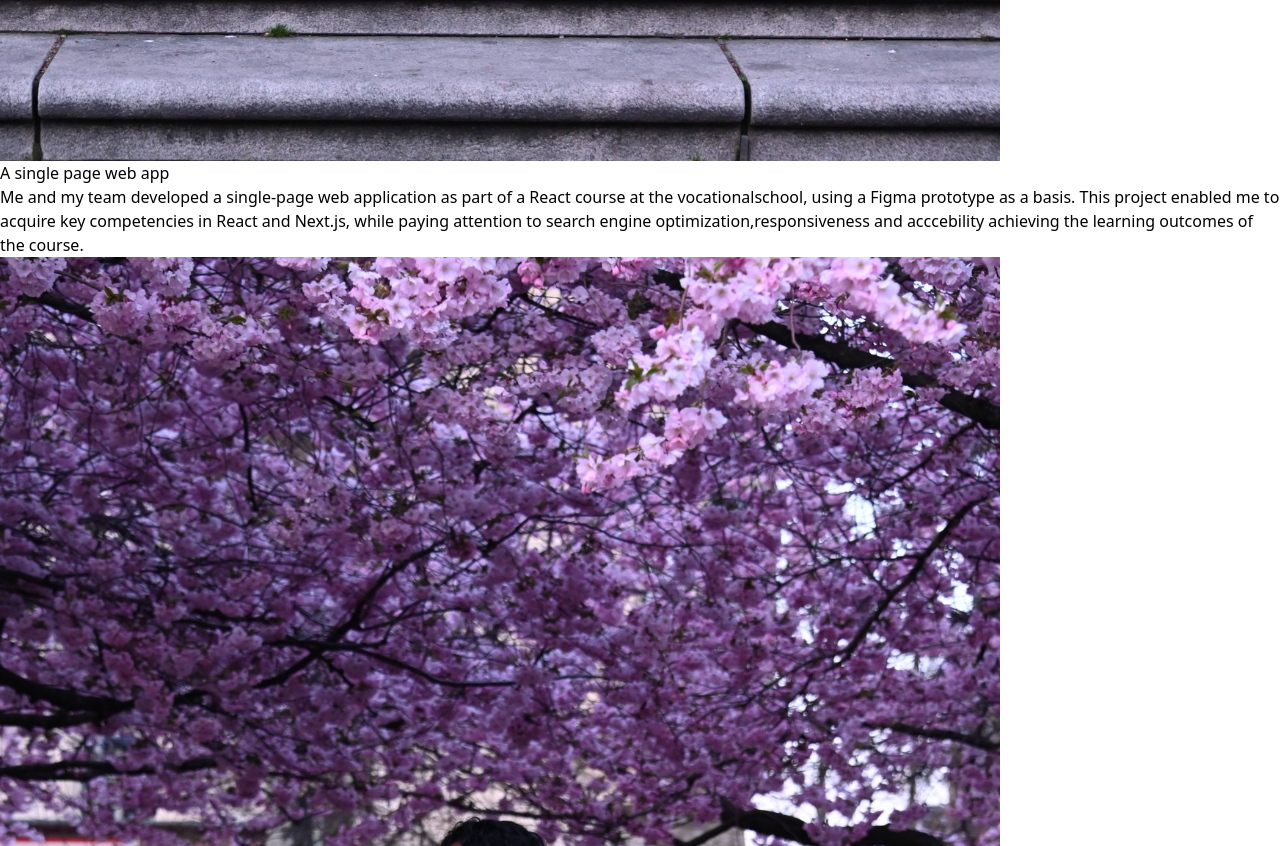
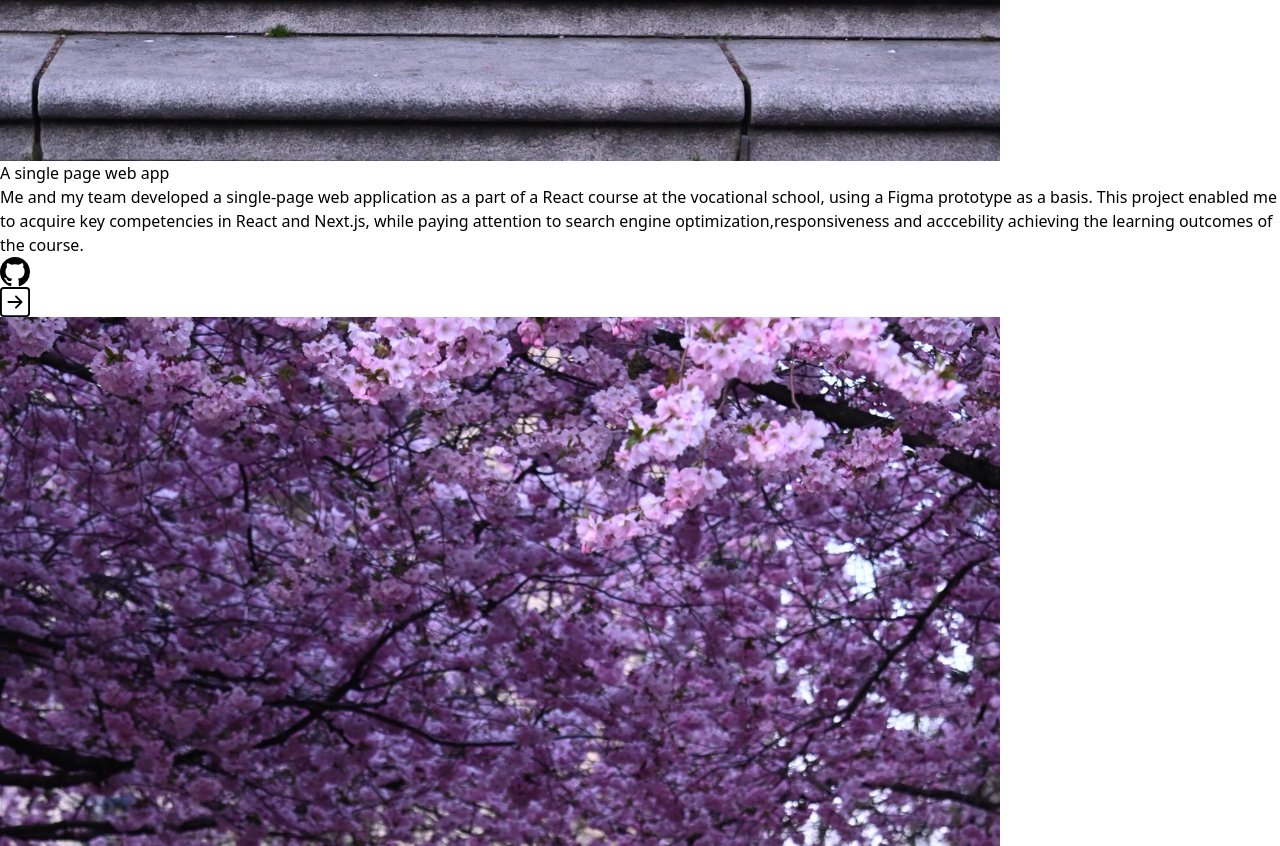
Before and after one commit to SammaniAri/personal-website, a Next.js app: page / in a window 1280 px wide. Shown: the part 2414-3260 px from the top of the page. Built offline with nearby package versions, Linux system fonts and the light colour scheme.

Commit message:
added github link and website links to projects'section

```diff
--- a/components/ProjectSection.tsx
+++ b/components/ProjectSection.tsx
@@ -13,7 +13,7 @@ const projects = [
 	{
 		name: "A single page web app",
 		description:
-			"Me and my team developed a single-page web application as part of a React course at the vocationalschool, using a Figma prototype as a basis. This project enabled me to acquire key competencies in React and Next.js, while paying attention to search engine optimization,responsiveness and acccebility achieving the learning outcomes of the course.",
+			"Me and my team developed a single-page web application as a part of a React course at the vocational school, using a Figma prototype as a basis. This project enabled me to acquire key competencies in React and Next.js, while paying attention to search engine optimization,responsiveness and acccebility achieving the learning outcomes of the course.",
 		image: "/photo.jpg",
 		github:
 			"https://github.com/SammaniAri/react-app-g8",
@@ -72,7 +72,28 @@ const ProjectSection = () => {
 												project.description
 											}
 										</p>
-										<div></div>
+										<div className="flex flex-row align-bottom space-x-4">
+											<Link
+												href={
+													project.github
+												}
+												target="_blank">
+												<BsGithub
+													size={30}
+													className="hover:-translate-y-1 transition-transform cursor-pointer"
+												/>
+											</Link>
+											<Link
+												href={
+													project.link
+												}
+												target="_blank">
+												<BsArrowRightSquare
+													size={30}
+													className="hover:-translate-y-1 transition-transform cursor-pointer"
+												/>
+											</Link>
+										</div>
 									</div>
 								</div>
 							</div>
```
